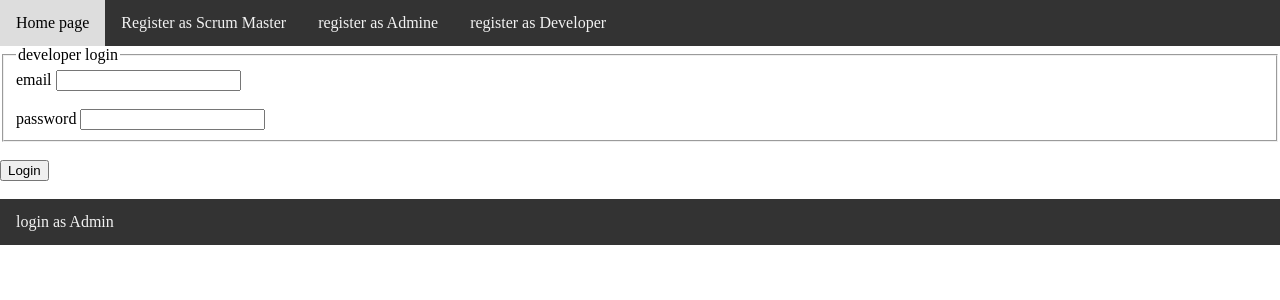
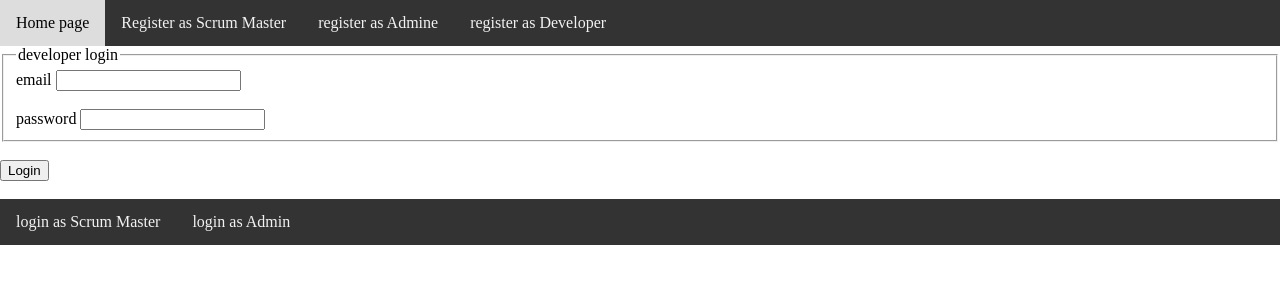
Before and after one commit to ayam999/Team28, a Flask app: page / in a window 1280 px wide. Shown: the top 300 px of the page. Run offline with Flask 2, Linux system fonts and the light colour scheme.

Commit message:
Update login.html

```diff
--- a/templates/login.html
+++ b/templates/login.html
@@ -97,6 +97,7 @@
       <br>
 
     <div class="topnav">
+      <a href="/loginScrum">login as Scrum Master </a>
       <a href="/loginAdmine">login as Admin </a>
 
     </div>
```
